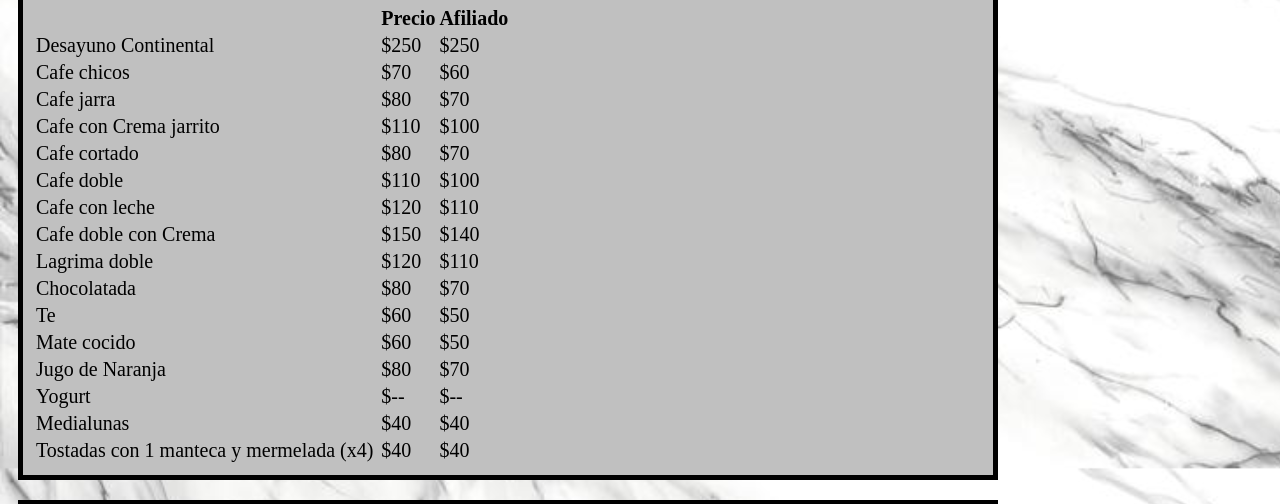
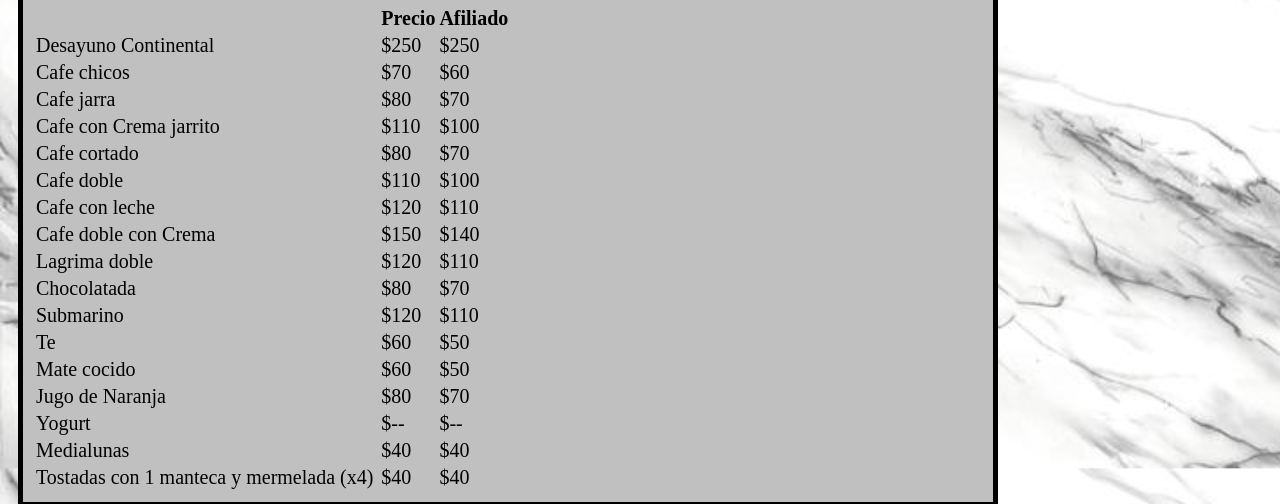
Before and after one commit to Hotel30deOctubre/lista-bar, a plain HTML site: page index.html in a window 1280 px wide. Shown: the part 244-748 px from the top of the page. Drawn offline with Linux system fonts and the light colour scheme.

Commit message:
Add files via upload

```diff
--- a/index.html
+++ b/index.html
@@ -76,6 +76,12 @@
                         <td></td>
                         <td>$80</td>
                         <td>$70</td>
+                  </tr>
+                  <tr>
+                        <td>Submarino</td>
+                        <td></td>
+                        <td>$120</td>
+                        <td>$110</td>
                   </tr>
                   <tr>
                         <td>Te</td>
```
